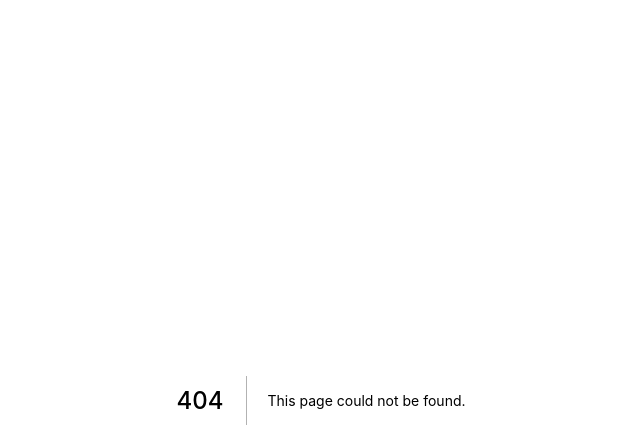
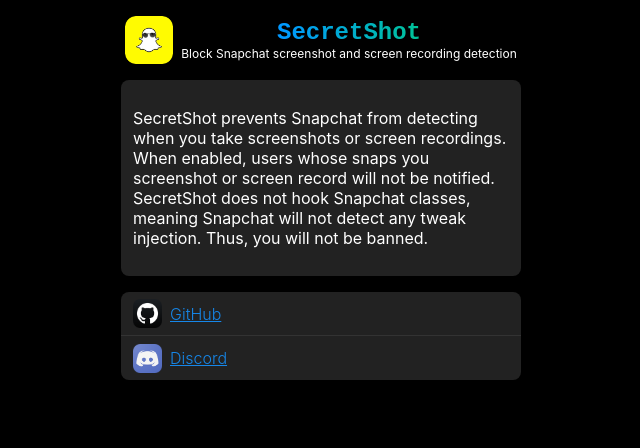
Before and after one commit to YulkyTulky/Repo, a Next.js app: page /SecretShot in a window 1280 px wide. Before the commit this address had no page. Shown: the top 448 px of the page, without its empty margins (319-959 px from the left). Built offline with nearby package versions, Linux system fonts and the light colour scheme.

Commit message:
upload SecretShot

```diff
--- /dev/null
+++ b/pages/SecretShot.js
@@ -0,0 +1,17 @@
+import Depiction from "../components/Depiction"
+
+export default function SecretShot() {
+	return (
+		<Depiction
+			name="SecretShot"
+			github="https://github.com/EamonTracey/SecretShot"
+			subtitle="Block Snapchat screenshot and screen recording detection"
+		>
+
+			<p>
+			SecretShot prevents Snapchat from detecting when you take screenshots or screen recordings. When enabled, users whose snaps you screenshot or screen record will not be notified. SecretShot does not hook Snapchat classes, meaning Snapchat will not detect any tweak injection. Thus, you will not be banned.
+			</p>
+
+		</Depiction>
+	)
+}
--- a/repo.js
+++ b/repo.js
@@ -37,7 +37,10 @@
 	"https://github.com/YulkyTulky/Crescendo/releases/download/v1.0/com.yulkytulky.crescendo_1.0_iphoneos-arm.deb",
 
 	"https://github.com/EamonTracey/iFunnier/releases/download/v1.0/com.eamontracey.ifunnier_1.0_iphoneos-arm.deb",
-	"https://github.com/EamonTracey/iFunnier/releases/download/v1.1/com.eamontracey.ifunnier_1.1_iphoneos-arm.deb"
+	"https://github.com/EamonTracey/iFunnier/releases/download/v1.1/com.eamontracey.ifunnier_1.1_iphoneos-arm.deb",
+
+	"https://github.com/EamonTracey/SecretShot/releases/download/v1.0/com.eamontracey.secretshot_1.0_iphoneos-arm.deb",
+	"https://github.com/EamonTracey/SecretShot/releases/download/v1.1/com.eamontracey.secretshot_1.1_iphoneos-arm.deb"
 
 ]
 
@@ -55,5 +58,6 @@
 	NotesFind: "assets/NotesFind/icon.png",
 	FLEXivator: "assets/FLEXivator/icon.png",
 	Crescendo: "assets/Crescendo/icon.png",
-	iFunnier: "assets/iFunnier/icon.png"
+	iFunnier: "assets/iFunnier/icon.png",
+	SecretShot: "assets/SecretShot/icon.png"
 }
```
Also changed, not shown: public/assets/SecretShot/icon.png (added).
